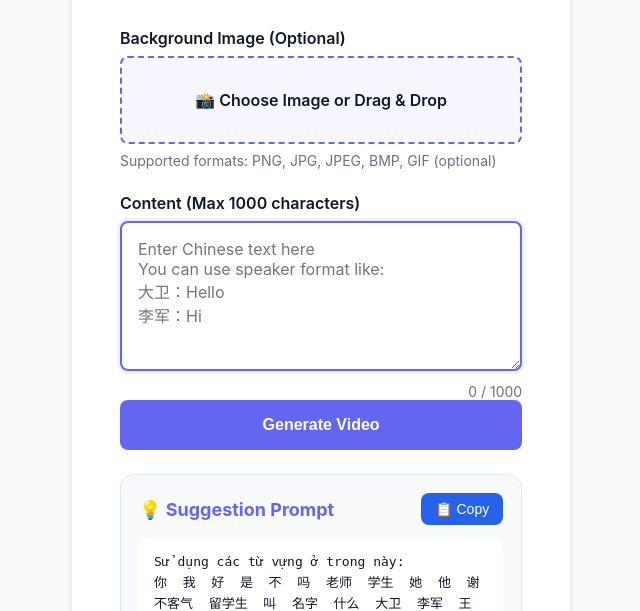
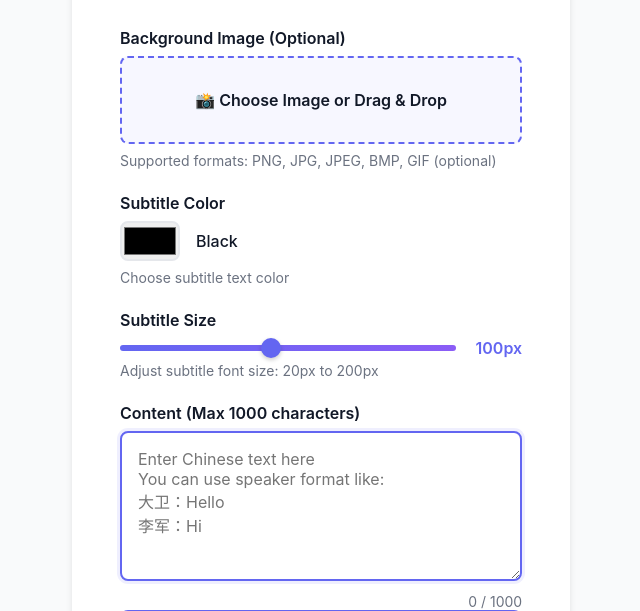
Before and after one commit to luanvuhlu/chinese-learning-tts, a Flask app: page / in a window 1280 px wide. Shown: the part 526-1137 px from the top of the page, without its empty margins (0-640 px from the left). Run offline with Flask 3, Linux system fonts and the light colour scheme; data that the repository does not hold is empty.

Commit message:
feat: Add subtitle customization options for video generation including color and size

```diff
--- a/app.py
+++ b/app.py
@@ -129,12 +129,12 @@ def generate_audio_task(job_id, text, speech_speed, delay):
         }
 
 
-def generate_video_task(job_id, text, speech_speed, delay, bg_image=None):
+def generate_video_task(job_id, text, speech_speed, delay, bg_image=None, subtitle_color="black", subtitle_size=100):
     """Background task to generate video (MP4)"""
     try:
         output_path = UPLOAD_FOLDER / f"{job_id}.mp4"
         print(f"[Job {job_id[:8]}] Starting video generation...")
-        create_video(text, speech_speed, delay, str(output_path), bg_image)
+        create_video(text, speech_speed, delay, str(output_path), bg_image, subtitle_color, subtitle_size)
         # cleanup after creating new file
         cleanup_excess_files()
 
@@ -286,6 +286,13 @@ def generate():
         except (ValueError, TypeError):
             return jsonify({'error': 'Invalid speech_speed or delay value'}), 400
 
+        # Get subtitle customization (video only)
+        subtitle_color = request.form.get('subtitle_color', 'black')
+        try:
+            subtitle_size = int(request.form.get('subtitle_size', 100))
+        except (ValueError, TypeError):
+            subtitle_size = 100
+
         # Validate basic parameters
         if not content:
             return jsonify({'error': 'Content is required'}), 400
@@ -301,6 +308,9 @@ def generate():
 
         if delay < 0 or delay > 1:
             return jsonify({'error': 'Delay must be between 0 and 1'}), 400
+
+        if subtitle_size < 20 or subtitle_size > 200:
+            return jsonify({'error': 'Subtitle size must be between 20 and 200'}), 400
 
         # Handle background image for video
         bg_image_path = None
@@ -337,7 +347,7 @@ def generate():
         else:  # video
             thread = Thread(
                 target=generate_video_task,
-                args=(job_id, content, speech_speed, delay, bg_image_path),
+                args=(job_id, content, speech_speed, delay, bg_image_path, subtitle_color, subtitle_size),
                 daemon=True
             )
 
--- a/static/script.js
+++ b/static/script.js
@@ -27,6 +27,12 @@ const formTitle = document.getElementById('formTitle');
 const bgImageGroup = document.getElementById('bgImageGroup');
 const bgImageInput = document.getElementById('bgImageInput');
 const imageFileName = document.getElementById('imageFileName');
+const subtitleColorGroup = document.getElementById('subtitleColorGroup');
+const subtitleColorInput = document.getElementById('subtitleColor');
+const colorLabel = document.querySelector('.color-label');
+const subtitleSizeGroup = document.getElementById('subtitleSizeGroup');
+const subtitleSizeSlider = document.getElementById('subtitleSize');
+const sizeValue = document.getElementById('sizeValue');
 const formatRadios = document.querySelectorAll('input[name="output_format"]');
 
 // ============ STATE ============
@@ -93,6 +99,26 @@ if (fileInputLabel) {
     });
 }
 
+// Subtitle color change
+if (subtitleColorInput) {
+    subtitleColorInput.addEventListener('change', (e) => {
+        const colorName = getColorName(e.target.value);
+        if (colorLabel) {
+            colorLabel.textContent = colorName;
+        }
+    });
+}
+
+// Subtitle size change
+if (subtitleSizeSlider) {
+    subtitleSizeSlider.addEventListener('input', (e) => {
+        const value = parseInt(e.target.value);
+        if (sizeValue) {
+            sizeValue.textContent = value + 'px';
+        }
+    });
+}
+
 // Generate button click
 generateBtn.addEventListener('click', handleGenerateClick);
 
@@ -117,10 +143,14 @@ function updateFormatUI() {
         formTitle.textContent = 'Generate Audio';
         generateBtn.textContent = 'Generate Audio';
         bgImageGroup.style.display = 'none';
+        if (subtitleColorGroup) subtitleColorGroup.style.display = 'none';
+        if (subtitleSizeGroup) subtitleSizeGroup.style.display = 'none';
     } else {
         formTitle.textContent = 'Generate Video';
         generateBtn.textContent = 'Generate Video';
         bgImageGroup.style.display = 'block';
+        if (subtitleColorGroup) subtitleColorGroup.style.display = 'block';
+        if (subtitleSizeGroup) subtitleSizeGroup.style.display = 'block';
     }
 }
 
@@ -167,6 +197,15 @@ async function handleGenerateClick() {
         if (currentOutputFormat === 'video' && bgImageInput.files.length > 0) {
             formData.append('background_image', bgImageInput.files[0]);
             console.log('📸 Background image added:', bgImageInput.files[0].name);
+        }
+
+        // Add subtitle options if video format
+        if (currentOutputFormat === 'video') {
+            const subtitleColor = subtitleColorInput ? subtitleColorInput.value : '#000000';
+            const subtitleSize = subtitleSizeSlider ? parseInt(subtitleSizeSlider.value) : 100;
+            formData.append('subtitle_color', subtitleColor);
+            formData.append('subtitle_size', subtitleSize);
+            console.log('🎨 Subtitle options:', { color: subtitleColor, size: subtitleSize });
         }
 
         // Call API to generate video/audio
@@ -369,6 +408,12 @@ function resetForm() {
     bgImageInput.value = '';
     imageFileName.textContent = '';
 
+    // Reset subtitle controls
+    if (subtitleColorInput) subtitleColorInput.value = '#000000';
+    if (subtitleSizeSlider) subtitleSizeSlider.value = '100';
+    if (colorLabel) colorLabel.textContent = 'Black';
+    if (sizeValue) sizeValue.textContent = '100px';
+
     // Update displays
     speedValue.textContent = '0.9x';
     delayValue.textContent = '0.2s';
@@ -437,6 +482,29 @@ function formatTime(seconds) {
  */
 function isValidChineseText(text) {
     return /[\u4e00-\u9fff]/.test(text);
+}
+
+/**
+ * Get color name from hex value
+ */
+function getColorName(hexColor) {
+    const colorMap = {
+        '#000000': 'Black',
+        '#ffffff': 'White',
+        '#ff0000': 'Red',
+        '#00ff00': 'Green',
+        '#0000ff': 'Blue',
+        '#ffff00': 'Yellow',
+        '#00ffff': 'Cyan',
+        '#ff00ff': 'Magenta',
+        '#ffa500': 'Orange',
+        '#800080': 'Purple',
+        '#ffc0cb': 'Pink',
+        '#a52a2a': 'Brown'
+    };
+
+    const normalizedHex = hexColor.toLowerCase();
+    return colorMap[normalizedHex] || normalizedHex;
 }
 
 // Copy prompt button
--- a/static/style.css
+++ b/static/style.css
@@ -488,6 +488,21 @@ body {
         padding: 1.5rem 0.75rem;
         font-size: 0.9rem;
     }
+
+    .color-selector {
+        flex-direction: row;
+        gap: 0.75rem;
+    }
+
+    .color-input {
+        width: 50px;
+        height: 35px;
+    }
+
+    .color-label {
+        font-size: 0.9rem;
+        min-width: 70px;
+    }
 }
 
 /* ============ EXTRA SMALL PHONES (Below 480px) ============ */
@@ -683,6 +698,34 @@ body {
     transform: scale(1.02);
 }
 
+/* ============ COLOR PICKER ============ */
+.color-selector {
+    display: flex;
+    align-items: center;
+    gap: 1rem;
+    margin-bottom: 0.5rem;
+}
+
+.color-input {
+    width: 60px;
+    height: 40px;
+    border: 2px solid var(--border-color);
+    border-radius: 8px;
+    cursor: pointer;
+    transition: var(--transition);
+}
+
+.color-input:hover {
+    border-color: var(--primary-color);
+    box-shadow: 0 0 0 3px rgba(99, 102, 241, 0.1);
+}
+
+.color-label {
+    font-weight: 500;
+    color: var(--text-primary);
+    min-width: 80px;
+}
+
 /* ============ AUDIO PLAYER ============ */
 .audio-container {
     text-align: center;
--- a/templates/index.html
+++ b/templates/index.html
@@ -90,6 +90,39 @@
                             <small id="imageFileName" style="color: #666; margin-top: 8px; display: block;"></small>
                         </div>
                         <small>Supported formats: PNG, JPG, JPEG, BMP, GIF (optional)</small>
+                    </div>
+
+                    <!-- Subtitle Color (Video Only) -->
+                    <div class="form-group" id="subtitleColorGroup">
+                        <label for="subtitleColor">Subtitle Color</label>
+                        <div class="color-selector">
+                            <input
+                                type="color"
+                                id="subtitleColor"
+                                class="color-input"
+                                value="#000000"
+                            >
+                            <span class="color-label">Black</span>
+                        </div>
+                        <small>Choose subtitle text color</small>
+                    </div>
+
+                    <!-- Subtitle Size (Video Only) -->
+                    <div class="form-group" id="subtitleSizeGroup">
+                        <label for="subtitleSize">Subtitle Size</label>
+                        <div class="slider-container">
+                            <input
+                                type="range"
+                                id="subtitleSize"
+                                class="slider"
+                                min="20"
+                                max="200"
+                                step="10"
+                                value="100"
+                            >
+                            <span class="slider-value" id="sizeValue">100px</span>
+                        </div>
+                        <small>Adjust subtitle font size: 20px to 200px</small>
                     </div>
 
                     <!-- Content Textarea -->
--- a/tts_generator.py
+++ b/tts_generator.py
@@ -74,10 +74,33 @@ def escape_speaker_text(text):
     return text
 
 
-def create_ffmpeg_script(subtitle_configs):
-    """Create FFmpeg filter complex script for subtitles"""
+def create_ffmpeg_script(subtitle_configs, subtitle_color="black", subtitle_size=100):
+    """
+    Create FFmpeg filter complex script for subtitles
+
+    Args:
+        subtitle_configs: List of subtitle timing configs
+        subtitle_color: Text color (e.g., 'black', 'white', or hex '#FFFFFF')
+        subtitle_size: Font size for Chinese text (Pinyin will be 35% of this size)
+    """
     filter_script_path = "filter_complex.txt"
     safe_font = FONT_PATH.replace("\\", "/")
+
+    # Validate and normalize color
+    valid_colors = {
+        'black', 'white', 'red', 'green', 'blue', 'yellow', 'cyan', 'magenta',
+        'gray', 'grey', 'orange', 'purple', 'pink', 'brown', 'navy', 'teal'
+    }
+    if subtitle_color.lower() not in valid_colors and not (subtitle_color.startswith('#') and len(subtitle_color) == 7):
+        subtitle_color = 'black'
+
+    # Validate size (20-200)
+    try:
+        subtitle_size = max(20, min(200, int(subtitle_size)))
+    except (ValueError, TypeError):
+        subtitle_size = 100
+
+    pinyin_size = max(10, int(subtitle_size * 0.35))
 
     filter_parts = []
     for conf in subtitle_configs:
@@ -87,12 +110,12 @@ def create_ffmpeg_script(subtitle_configs):
 
         # Pinyin subtitle
         filter_parts.append(
-            f"drawtext=fontfile='{safe_font}':text='{py_esc}':fontcolor=black:fontsize=35:"
+            f"drawtext=fontfile='{safe_font}':text='{py_esc}':fontcolor={subtitle_color}:fontsize={pinyin_size}:"
             f"x=(w-text_w)/2:y=h/2-100:enable='between(t,{start},{end})'"
         )
         # Chinese characters subtitle
         filter_parts.append(
-            f"drawtext=fontfile='{safe_font}':text='{zh_esc}':fontcolor=black:fontsize=100:"
+            f"drawtext=fontfile='{safe_font}':text='{zh_esc}':fontcolor={subtitle_color}:fontsize={subtitle_size}:"
             f"x=(w-text_w)/2:y=h/2-55:enable='between(t,{start},{end})'"
         )
 
@@ -234,7 +257,7 @@ def create_audio_only(text_content, speech_speed=0.9, delay=0.2, output_path="da
         MS_PER_CHAR = original_ms_per_char
 
 
-def create_video(text_content, speech_speed=0.9, delay=0.2, output_path="data/final_video.mp4", bg_image=None):
+def create_video(text_content, speech_speed=0.9, delay=0.2, output_path="data/final_video.mp4", bg_image=None, subtitle_color="black", subtitle_size=100):
     """
     Generate video from text with specified parameters
 
@@ -244,6 +267,8 @@ def create_video(text_content, speech_speed=0.9, delay=0.2, output_path="data/fi
         delay: Delay between sentences (0 to 1)
         output_path: Path to save output video
         bg_image: Optional path to background image (uses default if None)
+        subtitle_color: Subtitle text color ('black', 'white', 'red', etc. or hex '#FFFFFF')
+        subtitle_size: Subtitle font size (20-200)
 
     Returns:
         Path to generated video file
@@ -281,7 +306,7 @@ def create_video(text_content, speech_speed=0.9, delay=0.2, output_path="data/fi
         if not os.path.exists(output_audio):
             raise RuntimeError(f"Audio file was not created: {output_audio}")
 
-        filter_script_path = create_ffmpeg_script(subtitle_configs)
+        filter_script_path = create_ffmpeg_script(subtitle_configs, subtitle_color, subtitle_size)
         print("🎬 Rendering final video...")
 
         # Render video with specified background image
```
